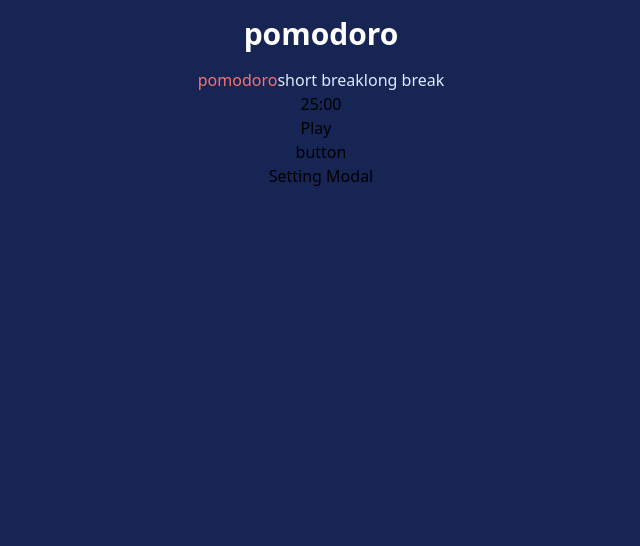
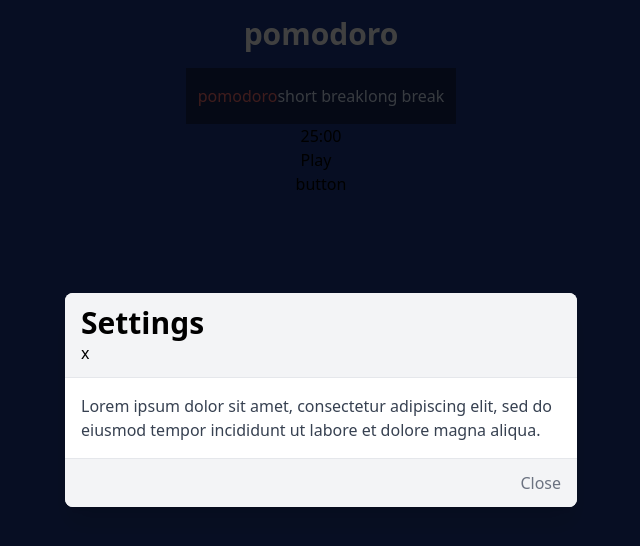
Before and after one commit to adam-belahouane/pomdoro-app, a Next.js app: page / in a window 1280 px wide. Both pictures are taken after a click on the button "button". Shown: the top 546 px of the page, without its empty margins (319-959 px from the left). Built offline with nearby package versions, Linux system fonts and the light colour scheme.

Commit message:
added modal

```diff
--- a/components/SettingsModal.jsx
+++ b/components/SettingsModal.jsx
@@ -1,8 +1,44 @@
 
 
-const SettingModal = () => {
+const SettingModal = ({isOpen, setIsOpen}) => {
 
-    return <div>Setting Modal</div>
+    return (
+        <div className="fixed z-10 inset-0 overflow-y-auto">
+          <div className="flex items-center justify-center min-h-screen">
+            <div
+              className="fixed inset-0 transition-opacity"
+              aria-hidden="true"
+            >
+              <div className="absolute inset-0 bg-black opacity-75"></div>
+            </div>
+            <div className="bg-white rounded-lg overflow-hidden shadow-xl transform transition-all sm:max-w-lg sm:w-full">
+              <div className="bg-gray-100 px-4 py-3 border-b ">
+                <h3 className="text-3xl font-bold">
+                  Settings
+                </h3>
+                <div onClick={() => setIsOpen(false)}>
+                    x
+                </div>
+              </div>
+              <div className="p-4">
+                {/* Modal content goes here */}
+                <p className="text-gray-700">
+                  Lorem ipsum dolor sit amet, consectetur adipiscing elit, sed
+                  do eiusmod tempor incididunt ut labore et dolore magna aliqua.
+                </p>
+              </div>
+              <div className="bg-gray-100 px-4 py-3 border-t flex justify-end">
+                <button
+                  className="text-gray-500 font-medium"
+                  onClick={() => setIsOpen(false)}
+                >
+                  Close
+                </button>
+              </div>
+            </div>
+          </div>
+        </div>
+    )
 }
 
 export default SettingModal
--- a/components/TimerSelector.jsx
+++ b/components/TimerSelector.jsx
@@ -1,7 +1,7 @@
 const Timerselector = ({timer, setTimer}) => {
 
     return(
-        <div>
+        <div className="py-4 px-3 bg-blue-950">
             <button className={timer ==="pomodoro"?"text-red-400":"text-blue-100"} onClick={() => setTimer("pomodoro")}>pomodoro</button>
             <button className={timer ==="sBreak"?"text-red-400":"text-blue-100"} onClick={() => setTimer("sBreak")}>short break</button>
             <button className={timer ==="lBreak"?"text-red-400":"text-blue-100"} onClick={() => setTimer("lBreak")}>long break</button>
--- a/pages/index.js
+++ b/pages/index.js
@@ -48,7 +48,7 @@ function HomePage() {
 
 
   return (
-    <div className="flex flex-col items-center w-screen h-screen bg-blue-950">
+    <div className="flex flex-col items-center w-screen h-screen bg-blue-900">
       <h1 className="text-white font-bold text-3xl m-4">pomodoro</h1>
       <Timerselector timer={timer} setTimer={setTimer} />
       <Timer>
@@ -62,7 +62,7 @@ function HomePage() {
         <>{isPaused?<div onClick={() => setIsPaused(false)}>Play</div>:<div onClick={() => setIsPaused(true)}>Paused</div>}</>
       </Timer>
       <button onClick={() => setIsOpen(true)}>button</button>
-      {isOpen ? <SettingModal /> : <></>}
+      {isOpen ? <SettingModal isOpen={isOpen} setIsOpen={setIsOpen} /> : <></>}
     </div>
   );
 }
```
